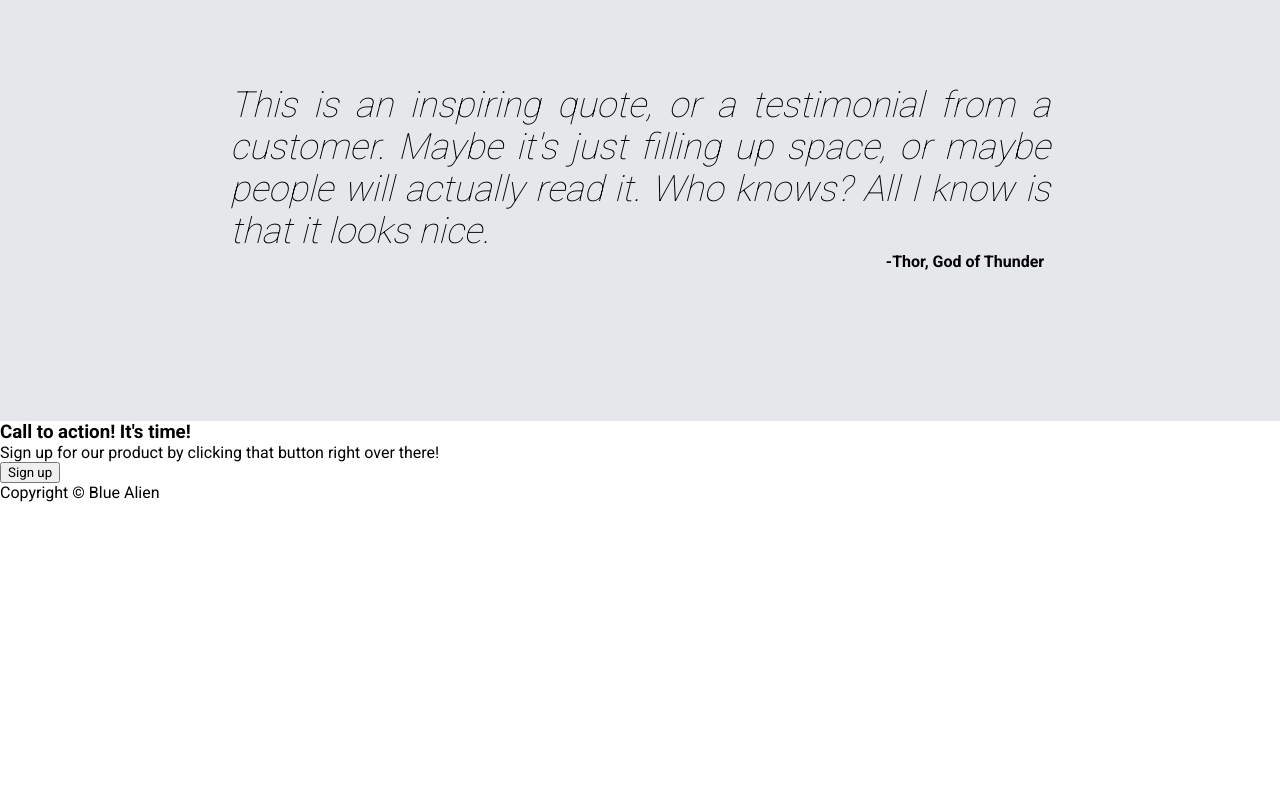
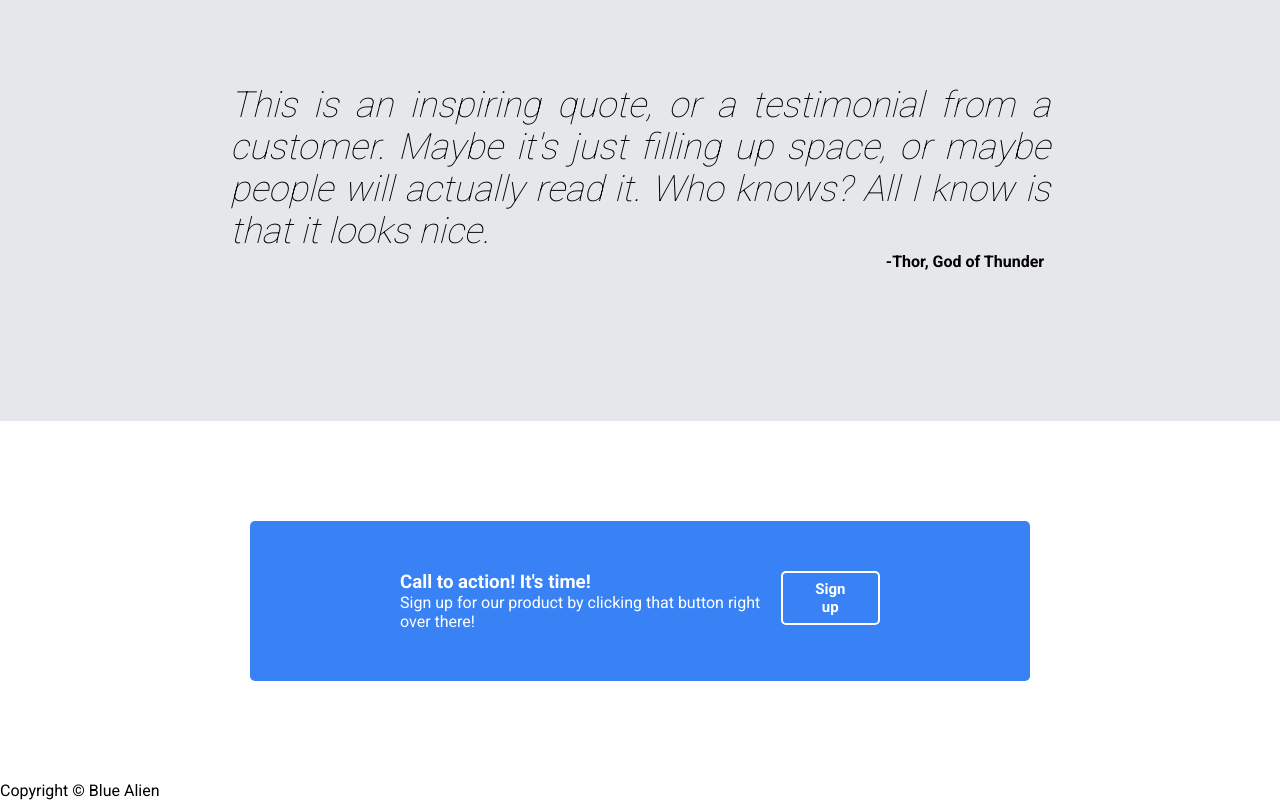
Before and after one commit to BlueAlien449/landing-page, a plain HTML site: page index.html in a window 1280 px wide. Shown: the part 1356-2156 px from the top of the page. Before the commit the page ends 1858 px from the top, so only its background shows below. Drawn offline with Linux system fonts and the light colour scheme.

Commit message:
Add font weight and stylize call to action section

```diff
--- a/css/style.css
+++ b/css/style.css
@@ -125,3 +125,30 @@ a{
     margin-left: auto;
     width: 170px;
 }
+
+.calltoaction{
+    padding: 100px 250px;
+}
+
+.container{
+    background-color: #3882F6;
+    border-radius: 5px;
+    justify-content: flex-end;
+    padding: 50px 150px;
+}
+
+.cta-text{
+    color: #fff;
+    margin-right: auto;
+}
+
+.cta-btn > button{
+    background-color: #3882F6;
+    border-color: #fff;
+    border-style: solid;
+    border-radius: 5px;
+    color: #fff;
+    font-size: 15px;
+    font-weight: 700;
+    padding: 7px 30px;
+}
--- a/index.html
+++ b/index.html
@@ -70,10 +70,14 @@
         </div>
     </div>
     <div class="calltoaction">
-        <div class="container">
-            <h3> Call to action! It's time! </h3>
-            <p> Sign up for our product by clicking that button right over there! </p>
-            <button> Sign up </button>
+        <div class="container flex">
+            <div class="cta-text">
+                <h3> Call to action! It's time! </h3>
+                <p> Sign up for our product by clicking that button right over there! </p>
+            </div>
+            <div class="cta-btn">
+                <button> Sign up </button>
+            </div>
         </div>
     </div>
     <div class="footer">
```
